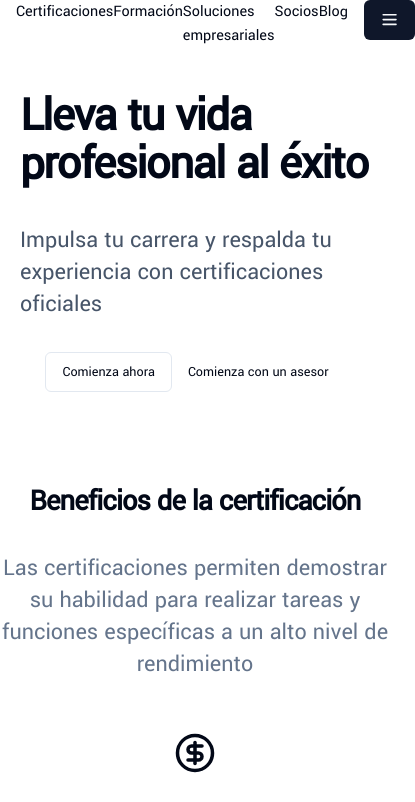
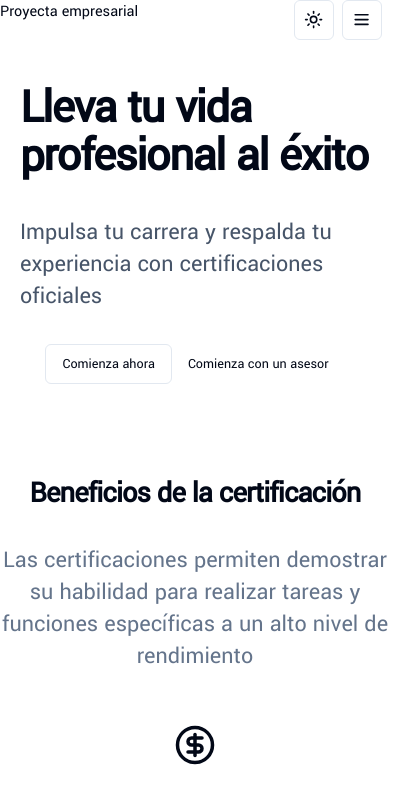
Before and after one commit to esphiritu/centro-evaluacion, a Next.js app: page / in a window 390 px wide. Shown: the top 802 px of the page, 415 px wide, since content can reach past the window. Built offline with nearby package versions, Linux system fonts and the light colour scheme.

Commit message:
In this commit I have the hybrid approach for the navigation system successfully implemented. Desktop and Mobile are working ok, adapting to the screen size. Styling is required for both and maybe some dynamic beheavior in mobile since a client component is used. Also, the dark mode was implemented.

```diff
--- a/package.json
+++ b/package.json
@@ -17,7 +17,7 @@
     "clsx": "^2.1.1",
     "embla-carousel-react": "^8.1.3",
     "lucide-react": "^0.378.0",
-    "next": "14.2.3",
+    "next": "^14.2.4",
     "next-themes": "^0.3.0",
     "react": "^18",
     "react-dom": "^18",
--- a/src/components/atoms/MobileMenuToggle.jsx
+++ b/src/components/atoms/MobileMenuToggle.jsx
@@ -1,39 +1,46 @@
 'use client'
 import {useState} from "react"
+import Link from "next/link"
+import { ModeToggle } from "@/utilities/dark-light-functionality/ModeToggle";
 import { Button } from "@/components/ui/button";
 import { MenuIcon, X } from "lucide-react";
 
 
+// Minimal client component for mobile menu state
+export default function MobileMenuToggle({links}) {
+  const [isOpen, setIsOpen] = useState(false);
+  const toggleMenu = () => setIsOpen(!isOpen);
+
+  return (
+    <>
+      <ModeToggle className="npm"><span className="sr-only">dark mode</span></ModeToggle>
+      <Button
+        onClick={toggleMenu}
+        className="flex md:hidden mx-2 z-40"
+        variant="outline"
+        size="icon"
+        >
+          {isOpen ?
+                  <X className="h-[1.2rem] w-[1.2rem] rotate-0 scale-100 transition-all dark:rotate-90 dark:scale-100"></X>
+                  : <MenuIcon className="h-[1.2rem] w-[1.2rem] rotate-0 scale-100 transition-all dark:rotate-0 dark:scale-100"></MenuIcon>
+                }
+          <span className="sr-only">mobile menu</span>
+      </Button>
+      {isOpen && <MobileMenu navigation={links} />}
+     </>
+  );
+}
+
 // Mobile menu component (conditionally rendered based on state)
-function MobileMenu({ navigation }) {
+export function MobileMenu({navigation}) {
   return (
-    <ul className="mobile-menu">
+    <ul className="mobile-menu absolute z-20 w-full min-h-screen bg-slate-200  dark:bg-slate-600 p-6">
       {/* Render mobile navigation links */}
       {navigation.map((link) => (
         <li key={link.href}>
-          <a href={link.href}>{link.text}</a>
+          <Link href={link.href} className="text-2xl font-semibold block hover:bg-slate-900 py-6 px-3">{link.text}</Link>
         </li>
       ))}
     </ul>
   );
 }
-
-
-// Minimal client component for mobile menu state
-export default function MobileMenuToggle({navigation}) {
-  const [isOpen, setIsOpen] = useState(false);
-  const toggleMenu = () => setIsOpen(!isOpen);
-
-  return (
-    <>
-      <Button onClick={toggleMenu}>
-        {isOpen ?
-                <X className="h-[1.2rem] w-[1.2rem] rotate-0 scale-100 transition-all dark:rotate-90 dark:scale-100"></X>
-                : <MenuIcon className="h-[1.2rem] w-[1.2rem] rotate-0 scale-100 transition-all dark:rotate-0 dark:scale-100"></MenuIcon>
-              }
-        <span className="sr-only">mobile menu</span>
-      </Button>
-      {isOpen && <MobileMenu links={ navigation }/>}
-     </>
-  );
-}
--- a/src/components/molecules/DesktopNavigation.jsx
+++ b/src/components/molecules/DesktopNavigation.jsx
@@ -1,13 +1,21 @@
+import Link from "next/link"
+
+
 export default function DesktopNavigation({ links }) {
   return (
-    <nav className="desktop-nav">
-      <ul className="nav-elements flex px-4">
-        {links.map((link) => (
-          <li key={link.href}>
-            <a href={link.href}>{link.text}</a>
-          </li>
-        ))}
-      </ul>
+    <nav className="hidden md:block desktop-nav">
+      <ul className="flex w-auto md:min-h-fit md:bg-transparent md:dark:bg-transparent md:py-4 min-h-screen bg-slate-200  dark:bg-slate-600 py-10 pr-10">
+            {links.map((link) => (
+              <li key={link.href} className="px-4">
+                <Link
+                  className="text-2xl md:text-lg font-semibold"
+                  href={link.href}
+                  alt={link.alt}>
+                    {link.text}
+                </Link>
+              </li>
+            ))}
+          </ul>
     </nav>
   );
 }
--- a/src/components/organisms/Header.jsx
+++ b/src/components/organisms/Header.jsx
@@ -46,7 +46,7 @@ function Header() {
     <>
       <header className="flex justify-between">
         <Link href="./">Proyecta empresarial</Link>
-        <NavigationMenu className={(open ? "top-[0%]" : "top-[-120%]")}>
+        <NavigationMenu>
           <NavigationMenuList className="w-auto md:min-h-fit md:bg-transparent md:dark:bg-transparent md:py-1 min-h-screen bg-slate-200  dark:bg-slate-600 py-10">
             <NavigationMenuItem>
               <Link href="./certificaciones" legacyBehavior passHref>
--- a/src/components/organisms/HybridHeader.jsx
+++ b/src/components/organisms/HybridHeader.jsx
@@ -1,7 +1,6 @@
 import DesktopNavigation from "@/components/molecules/DesktopNavigation";
 import MobileMenuToggle from "@/components/atoms/MobileMenuToggle";
-
-
+import Link from "next/link";
 
 // getServerSideProps for data fetching
 export default function HybridHeader () {
@@ -9,41 +8,51 @@ export default function HybridHeader () {
     {
       text: "Certificaciones",
       href: "/certificaciones",
-      description:
-        "A modal dialog that interrupts the user with important content and expects a response.",
+      title:
+        "Important content and expects a response.",
+      alt: "Some alternative text for  accesibility"
     },
     {
       text: "Formación",
       href: "/explora",
-      description:
-        "For sighted users to preview content available behind a link.",
+      title:
+        "Features in the medical sector",
+      alt: "For sighted users to preview content available behind a link."
     },
     {
       text: "Soluciones empresariales",
       href: "/soluciones",
-      description:
+      title:
         "Displays an indicator showing the completion progress of a task, typically displayed as a progress bar.",
+      alt: "Some alternative text for  accesibility"
     },
     {
       text: "Socios",
       href: "/socios",
-      description:
-        "Displays an indicator showing the completion progress of a task, typically displayed as a progress bar.",
+      title:
+        "Typically displayed as a progress bar.",
+      alt: "Some alternative text for  accesibility"
     },
     {
       text: "Blog",
       href: "/blog",
-      description:
+      title:
         "Displays an indicator showing the completion progress of a task, typically displayed as a progress bar.",
+      alt: "Some alternative text for  accesibility"
     },
   ]
   return (
-    <header className="flex justify-between">
-       {/* Render desktop navigation using server-side data */}
-       <DesktopNavigation links={navigation} className="hidden md:flex"/>
+    <header className="flex justify-between md:justify-around relative">
+      <span className="block">
+        <Link href={"/"}>Proyecta empresarial</Link>
+      </span>
+      <div className="flex justify-end">
+        {/* Render desktop navigation using server-side data */}
+        <DesktopNavigation links={navigation} />
 
-      {/* Mobile menu toggle wrapped with client component */}
-      <MobileMenuToggle links={navigation} className="flex md:hidden" />
+        {/* Mobile menu toggle wrapped with client component */}
+        <MobileMenuToggle links={navigation} />
+      </div>
     </header>
   );
 }
```
Also changed, not shown: 1 other file (tests, documents, lock files or other folders). Lines whose indentation alone changed are shown as unchanged.
